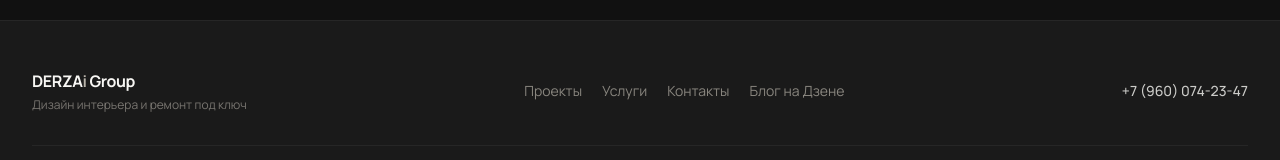
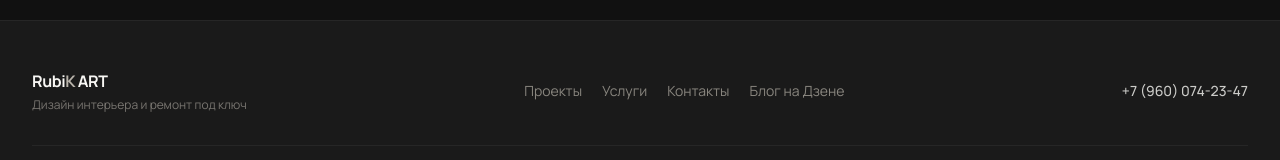
Before and after one commit to artrubinchik/DERZAi, a Next.js app: page / in a window 1280 px wide. Shown: the part 5159-5319 px from the top of the page. Built offline with nearby package versions, Linux system fonts and the light colour scheme; no server answers.

Commit message:
Update footer company name and tagline

```diff
--- a/components/Footer.tsx
+++ b/components/Footer.tsx
@@ -8,7 +8,7 @@ export default function Footer() {
           {/* Logo */}
           <div>
             <span className="text-base font-bold text-off-white tracking-tight">
-              DERZA<span className="text-gray">i</span> Group
+              Rubi<span className="text-gray">K</span> ART
             </span>
             <p className="text-xs text-gray/60 mt-1">{content.company.tagline}</p>
           </div>
```
